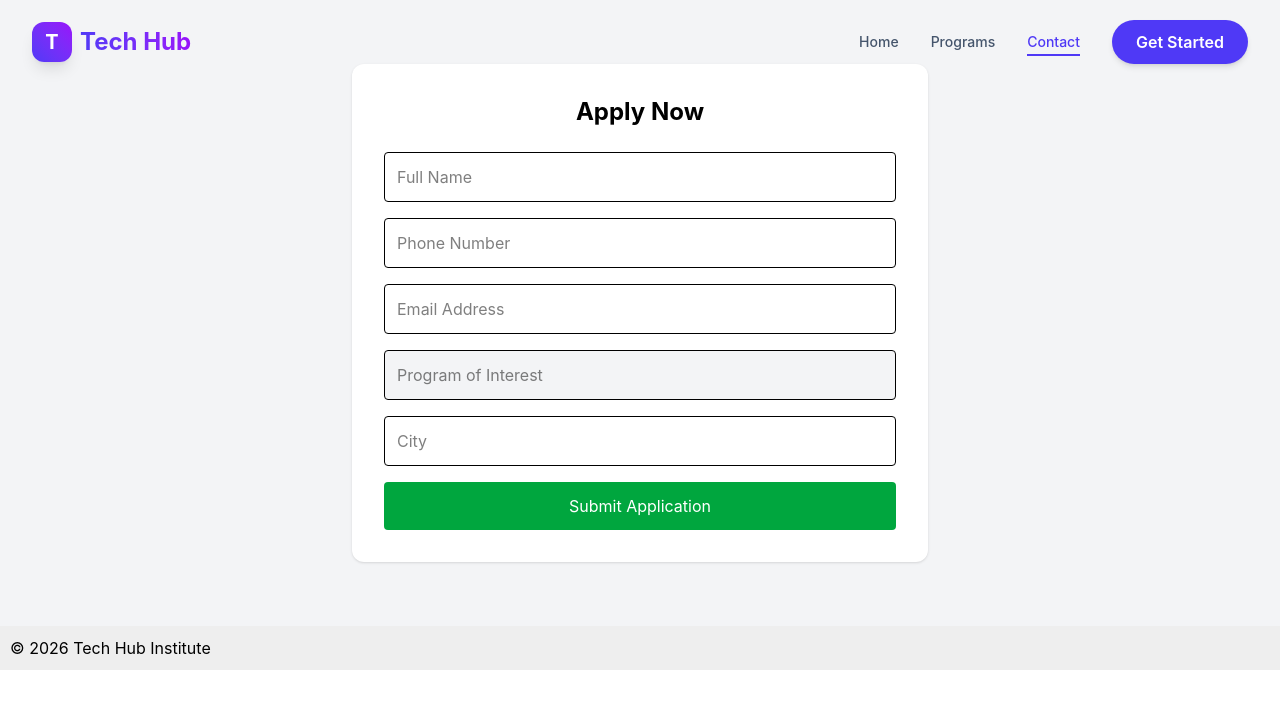
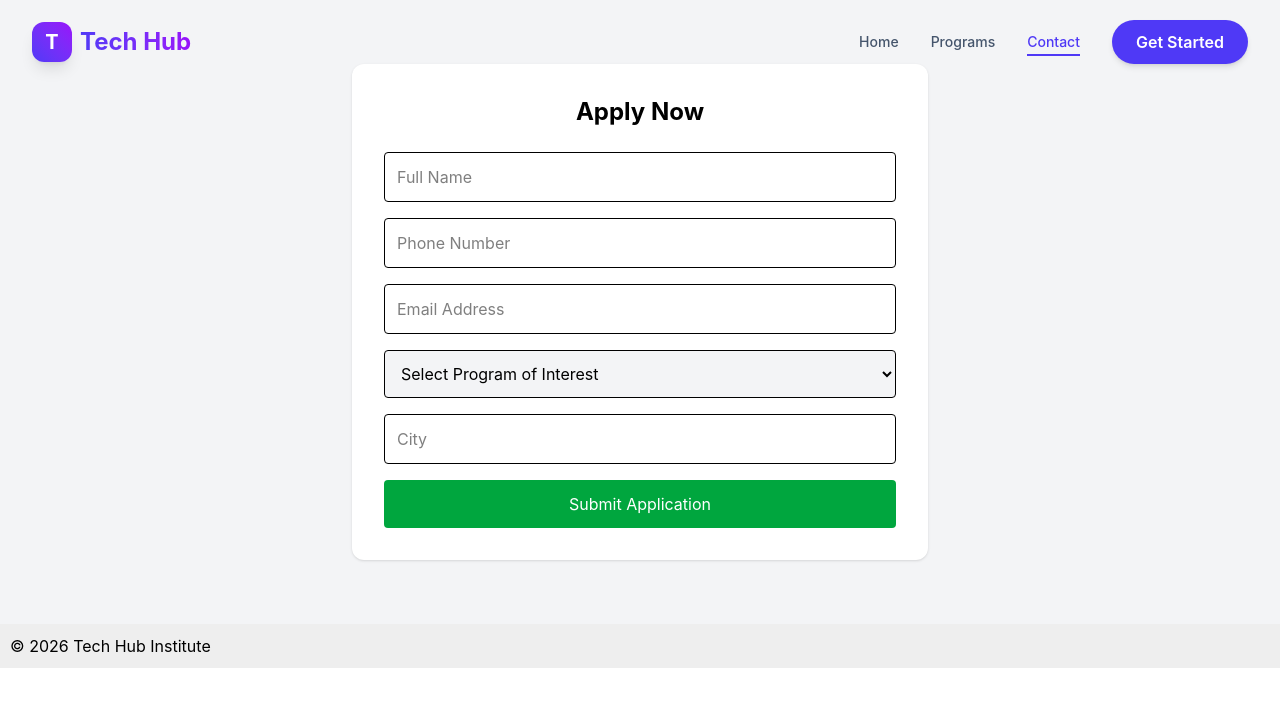
Before and after one commit to SaadAmeen-2040/Tech-Hub-web, a React (Vite) app: page /contact in a window 1280 px wide. Shown: the top 708 px of the page. Built offline with nearby package versions, Linux system fonts and the light colour scheme.

Commit message:
feat: replace program input field with a dropdown selection in LeadForm

```diff
--- a/src/components/forms/LeadForm.jsx
+++ b/src/components/forms/LeadForm.jsx
@@ -56,14 +56,18 @@ export default function LeadForm() {
           />
 
           {/* Auto-filled Program */}
-          <input
-            type="text"
-            name="program"
-            placeholder="Program of Interest"
-            value={formData.program}
-            onChange={handleChange}
-            className="w-full p-3 border rounded bg-gray-100"
-          />
+        <select
+  name="program"
+  value={formData.program}
+  onChange={handleChange}
+  className="w-full p-3 border rounded bg-gray-100"
+>
+  <option value="">Select Program of Interest</option>
+  <option value="cs">Computer Science</option>
+  <option value="ai">Artificial Intelligence</option>
+  <option value="it">Information Technology</option>
+  <option value="business">Business Administration</option>
+</select>
 
           <input
             type="text"
```
